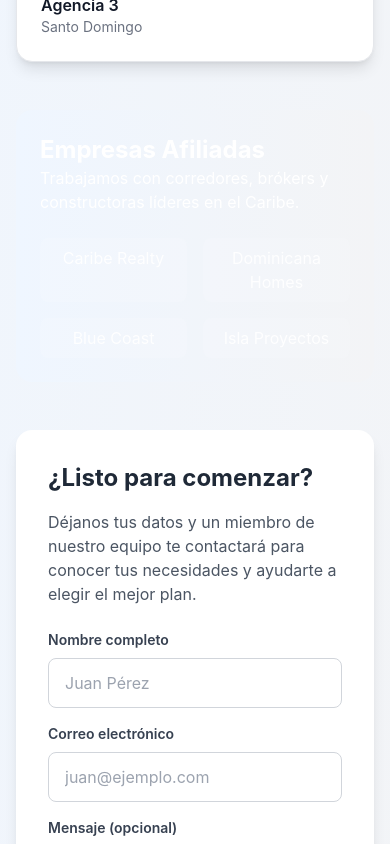
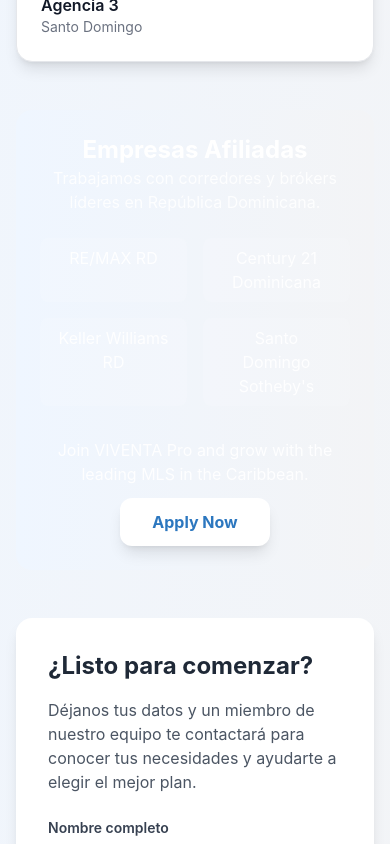
Before and after one commit to eduardoinoa18/viventa-rd, a Next.js app: page /professionals in a window 390 px wide. Shown: the part 2780-3624 px from the top of the page. Built offline with nearby package versions, Linux system fonts and the light colour scheme; no server answers.

Commit message:
feat(ui): refine success stories (no avatars), merge affiliates + CTA with Dominican brokers; remove Agents tab from sticky mobile nav

```diff
--- a/app/page.tsx
+++ b/app/page.tsx
@@ -305,12 +305,9 @@ export default function HomePage() {
             <div className="grid md:grid-cols-3 gap-6 md:gap-8">
               {/* Success Story 1 */}
               <div className="bg-gradient-to-br from-viventa-sand/50 to-white rounded-2xl p-6 shadow-lg border-2 border-viventa-turquoise/20 hover:border-viventa-turquoise/40 transition-all">
-                <div className="flex items-center gap-3 mb-4">
-                  <img src="/user-avatar-1.jpg" alt="María Torres" className="w-12 h-12 rounded-full object-cover border-2 border-viventa-turquoise" onError={(e) => { e.currentTarget.src = '/agent-placeholder.jpg' }} />
-                  <div>
-                    <h4 className="font-bold text-viventa-navy">María Torres</h4>
-                    <p className="text-sm text-gray-600">Santo Domingo</p>
-                  </div>
+                <div className="mb-3">
+                  <h4 className="font-bold text-viventa-navy">María Torres</h4>
+                  <p className="text-sm text-gray-600">Santo Domingo</p>
                 </div>
                 <div className="flex mb-3">
                   {[...Array(5)].map((_, i) => (
@@ -324,12 +321,9 @@ export default function HomePage() {
 
               {/* Success Story 2 */}
               <div className="bg-gradient-to-br from-viventa-sand/50 to-white rounded-2xl p-6 shadow-lg border-2 border-viventa-ocean/20 hover:border-viventa-ocean/40 transition-all">
-                <div className="flex items-center gap-3 mb-4">
-                  <img src="/user-avatar-2.jpg" alt="Carlos Méndez" className="w-12 h-12 rounded-full object-cover border-2 border-viventa-ocean" onError={(e) => { e.currentTarget.src = '/agent-placeholder.jpg' }} />
-                  <div>
-                    <h4 className="font-bold text-viventa-navy">Carlos Méndez</h4>
-                    <p className="text-sm text-gray-600">Punta Cana</p>
-                  </div>
+                <div className="mb-3">
+                  <h4 className="font-bold text-viventa-navy">Carlos Méndez</h4>
+                  <p className="text-sm text-gray-600">Punta Cana</p>
                 </div>
                 <div className="flex mb-3">
                   {[...Array(5)].map((_, i) => (
@@ -343,12 +337,9 @@ export default function HomePage() {
 
               {/* Success Story 3 */}
               <div className="bg-gradient-to-br from-viventa-sand/50 to-white rounded-2xl p-6 shadow-lg border-2 border-viventa-palm/20 hover:border-viventa-palm/40 transition-all">
-                <div className="flex items-center gap-3 mb-4">
-                  <img src="/user-avatar-3.jpg" alt="Ana Rodríguez" className="w-12 h-12 rounded-full object-cover border-2 border-viventa-palm" onError={(e) => { e.currentTarget.src = '/agent-placeholder.jpg' }} />
-                  <div>
-                    <h4 className="font-bold text-viventa-navy">Ana Rodríguez</h4>
-                    <p className="text-sm text-gray-600">Santiago</p>
-                  </div>
+                <div className="mb-3">
+                  <h4 className="font-bold text-viventa-navy">Ana Rodríguez</h4>
+                  <p className="text-sm text-gray-600">Santiago</p>
                 </div>
                 <div className="flex mb-3">
                   {[...Array(5)].map((_, i) => (
@@ -363,48 +354,29 @@ export default function HomePage() {
           </div>
         </section>
 
-        {/* Affiliated Companies */}
+        {/* Affiliated Companies + CTA */}
         <section className="bg-gradient-to-br from-viventa-navy to-viventa-ocean py-12 md:py-16">
           <div className="max-w-7xl mx-auto px-4">
             <div className="text-center mb-8">
               <h2 className="text-2xl md:text-3xl font-bold mb-3 text-white">Empresas Afiliadas</h2>
               <p className="text-viventa-sand/90 max-w-2xl mx-auto">
-                Trabajamos con las mejores compañías inmobiliarias de República Dominicana
+                Trabajamos con brókers líderes en República Dominicana
               </p>
             </div>
 
             <div className="grid grid-cols-2 md:grid-cols-4 gap-6 items-center">
-              <div className="bg-white rounded-xl p-6 flex items-center justify-center h-24 hover:scale-105 transition-transform shadow-lg">
-                <span className="font-bold text-xl text-gray-700">RE/MAX</span>
-              </div>
-              <div className="bg-white rounded-xl p-6 flex items-center justify-center h-24 hover:scale-105 transition-transform shadow-lg">
-                <span className="font-bold text-xl text-gray-700">Century 21</span>
-              </div>
-              <div className="bg-white rounded-xl p-6 flex items-center justify-center h-24 hover:scale-105 transition-transform shadow-lg">
-                <span className="font-bold text-xl text-gray-700">Coldwell Banker</span>
-              </div>
-              <div className="bg-white rounded-xl p-6 flex items-center justify-center h-24 hover:scale-105 transition-transform shadow-lg">
-                <span className="font-bold text-xl text-gray-700">Sotheby's</span>
-              </div>
+              <div className="bg-white rounded-xl p-6 flex items-center justify-center h-24 hover:scale-105 transition-transform shadow-lg"><span className="font-bold text-xl text-gray-700">RE/MAX RD</span></div>
+              <div className="bg-white rounded-xl p-6 flex items-center justify-center h-24 hover:scale-105 transition-transform shadow-lg"><span className="font-bold text-xl text-gray-700">Century 21 Dominicana</span></div>
+              <div className="bg-white rounded-xl p-6 flex items-center justify-center h-24 hover:scale-105 transition-transform shadow-lg"><span className="font-bold text-xl text-gray-700">Keller Williams RD</span></div>
+              <div className="bg-white rounded-xl p-6 flex items-center justify-center h-24 hover:scale-105 transition-transform shadow-lg"><span className="font-bold text-xl text-gray-700">Santo Domingo Sotheby's</span></div>
             </div>
 
-            <div className="text-center mt-8">
-              <p className="text-viventa-sand mb-4">¿Tu empresa quiere unirse a VIVENTA?</p>
-              <a
-                href="/contact"
-                className="inline-flex items-center gap-2 px-6 py-3 bg-white text-viventa-ocean rounded-xl font-bold hover:bg-viventa-sand transition-all shadow-lg"
-              >
-                Contáctanos →
-              </a>
+            <div className="text-center mt-10">
+              <h3 className="text-xl font-semibold text-white mb-2">¿Eres agente, bróker o desarrollador?</h3>
+              <p className="text-viventa-sand/90 mb-4">Únete a VIVENTA Pro y potencia tu negocio inmobiliario.</p>
+              <a href="/profesionales" className="inline-block px-8 py-3 bg-white text-viventa-ocean font-bold rounded-xl shadow-lg hover:scale-105 transition-all">Descubre VIVENTA para Profesionales</a>
             </div>
           </div>
-        </section>
-
-        {/* CTA Section */}
-        <section className="bg-gradient-to-r from-viventa-turquoise to-viventa-teal py-12 text-white text-center">
-          <h2 className="text-2xl md:text-3xl font-bold mb-3">¿Eres agente o desarrollador?</h2>
-          <p className="mb-6 text-lg">Únete a VIVENTA PRO y lleva tu carrera al siguiente nivel.</p>
-          <a href="/profesionales" className="inline-block px-8 py-3 bg-white text-viventa-ocean font-bold rounded-xl shadow-lg hover:scale-105 transition-all">Descubre VIVENTA para Profesionales</a>
         </section>
       </main>
       <Footer />
--- a/app/profesionales/page.tsx
+++ b/app/profesionales/page.tsx
@@ -145,12 +145,9 @@ export default function ProfesionalesLanding() {
             <div className="grid md:grid-cols-3 gap-6 md:gap-8">
               {/* Professional Story 1 */}
               <div className="bg-gradient-to-br from-viventa-sand/50 to-white rounded-2xl p-6 shadow-lg border-2 border-viventa-turquoise/20 hover:border-viventa-turquoise/40 transition-all">
-                <div className="flex items-center gap-3 mb-4">
-                  <img src="/agent1.jpg" alt="Roberto Sánchez" className="w-12 h-12 rounded-full object-cover border-2 border-viventa-turquoise" onError={(e) => { e.currentTarget.src = '/agent-placeholder.jpg' }} />
-                  <div>
+                <div className="mb-3">
                   <h4 className="font-bold text-viventa-navy">Roberto Sánchez</h4>
                   <p className="text-sm text-gray-600">Agente Top • Santo Domingo</p>
-                  </div>
                 </div>
                 <div className="flex mb-3">
                   {[...Array(5)].map((_, i) => (
@@ -164,12 +161,9 @@ export default function ProfesionalesLanding() {
 
               {/* Professional Story 2 */}
               <div className="bg-gradient-to-br from-viventa-sand/50 to-white rounded-2xl p-6 shadow-lg border-2 border-viventa-ocean/20 hover:border-viventa-ocean/40 transition-all">
-                <div className="flex items-center gap-3 mb-4">
-                  <img src="/agent2.jpg" alt="Patricia Jiménez" className="w-12 h-12 rounded-full object-cover border-2 border-viventa-ocean" onError={(e) => { e.currentTarget.src = '/agent-placeholder.jpg' }} />
-                  <div>
+                <div className="mb-3">
                   <h4 className="font-bold text-viventa-navy">Patricia Jiménez</h4>
                   <p className="text-sm text-gray-600">Broker • Punta Cana</p>
-                  </div>
                 </div>
                 <div className="flex mb-3">
                   {[...Array(5)].map((_, i) => (
@@ -183,12 +177,9 @@ export default function ProfesionalesLanding() {
 
               {/* Professional Story 3 */}
               <div className="bg-gradient-to-br from-viventa-sand/50 to-white rounded-2xl p-6 shadow-lg border-2 border-viventa-palm/20 hover:border-viventa-palm/40 transition-all">
-                <div className="flex items-center gap-3 mb-4">
-                  <img src="/agent3.jpg" alt="Miguel Fernández" className="w-12 h-12 rounded-full object-cover border-2 border-viventa-palm" onError={(e) => { e.currentTarget.src = '/agent-placeholder.jpg' }} />
-                  <div>
+                <div className="mb-3">
                   <h4 className="font-bold text-viventa-navy">Miguel Fernández</h4>
                   <p className="text-sm text-gray-600">Desarrollador • Santiago</p>
-                  </div>
                 </div>
                 <div className="flex mb-3">
                   {[...Array(5)].map((_, i) => (
@@ -214,18 +205,10 @@ export default function ProfesionalesLanding() {
             </div>
 
             <div className="grid grid-cols-2 md:grid-cols-4 gap-6 items-center mb-8">
-              <div className="bg-white rounded-xl p-6 flex items-center justify-center h-24 hover:scale-105 transition-transform shadow-lg">
-                <span className="font-bold text-xl text-gray-700">RE/MAX</span>
-              </div>
-              <div className="bg-white rounded-xl p-6 flex items-center justify-center h-24 hover:scale-105 transition-transform shadow-lg">
-                <span className="font-bold text-xl text-gray-700">Century 21</span>
-              </div>
-              <div className="bg-white rounded-xl p-6 flex items-center justify-center h-24 hover:scale-105 transition-transform shadow-lg">
-                <span className="font-bold text-xl text-gray-700">Coldwell Banker</span>
-              </div>
-              <div className="bg-white rounded-xl p-6 flex items-center justify-center h-24 hover:scale-105 transition-transform shadow-lg">
-                <span className="font-bold text-xl text-gray-700">Sotheby's</span>
-              </div>
+              <div className="bg-white rounded-xl p-6 flex items-center justify-center h-24 hover:scale-105 transition-transform shadow-lg"><span className="font-bold text-xl text-gray-700">RE/MAX RD</span></div>
+              <div className="bg-white rounded-xl p-6 flex items-center justify-center h-24 hover:scale-105 transition-transform shadow-lg"><span className="font-bold text-xl text-gray-700">Century 21 Dominicana</span></div>
+              <div className="bg-white rounded-xl p-6 flex items-center justify-center h-24 hover:scale-105 transition-transform shadow-lg"><span className="font-bold text-xl text-gray-700">Keller Williams RD</span></div>
+              <div className="bg-white rounded-xl p-6 flex items-center justify-center h-24 hover:scale-105 transition-transform shadow-lg"><span className="font-bold text-xl text-gray-700">Santo Domingo Sotheby's</span></div>
             </div>
 
             <div className="text-center">
@@ -240,21 +223,7 @@ export default function ProfesionalesLanding() {
           </div>
         </section>
 
-        {/* CTA Section */}
-        <section className="bg-gradient-to-r from-viventa-turquoise to-viventa-teal py-16 px-4">
-          <div className="max-w-4xl mx-auto text-center text-white">
-            <h2 className="text-3xl font-bold mb-4">¿Listo para llevar tu negocio al siguiente nivel?</h2>
-            <p className="text-lg mb-8">Únete a los profesionales inmobiliarios que ya confían en VIVENTA</p>
-            <div className="flex flex-col sm:flex-row gap-4 justify-center">
-              <a href="/apply" className="px-8 py-4 bg-white text-viventa-ocean font-bold rounded-xl shadow-lg hover:scale-105 transition-all">
-                Solicitar Acceso Ahora
-              </a>
-              <a href="/contact" className="px-8 py-4 bg-transparent border-2 border-white text-white font-bold rounded-xl hover:bg-white/10 transition-all">
-                Hablar con un Asesor
-              </a>
-            </div>
-          </div>
-        </section>
+        {/* CTA merged into affiliates section above to avoid repetition */}
       </main>
       <Footer />
     </div>
--- a/app/professionals/page.tsx
+++ b/app/professionals/page.tsx
@@ -119,19 +119,23 @@ export default function ProfessionalsPage(){
           </div>
         </section>
 
-        {/* Affiliated Companies Banner */}
+        {/* Affiliated Companies + CTA */}
         <section className="mb-12">
           <div className="rounded-2xl bg-gradient-to-r from-viventa-turquoise-500 to-viventa-ocean-500 p-6 md:p-8 text-white">
-            <div className="flex flex-col md:flex-row md:items-center md:justify-between gap-6">
-              <div>
+            <div className="flex flex-col gap-6">
+              <div className="text-center">
                 <h3 className="text-2xl font-bold">Empresas Afiliadas</h3>
-                <p className="text-viventa-sand-50/90">Trabajamos con corredores, brókers y constructoras líderes en el Caribe.</p>
+                <p className="text-white/85">Trabajamos con corredores y brókers líderes en República Dominicana.</p>
               </div>
               <div className="grid grid-cols-2 sm:grid-cols-4 gap-4 text-center text-white/90">
-                <div className="bg-white/10 rounded-lg px-4 py-2">Caribe Realty</div>
-                <div className="bg-white/10 rounded-lg px-4 py-2">Dominicana Homes</div>
-                <div className="bg-white/10 rounded-lg px-4 py-2">Blue Coast</div>
-                <div className="bg-white/10 rounded-lg px-4 py-2">Isla Proyectos</div>
+                <div className="bg-white/10 rounded-lg px-4 py-2">RE/MAX RD</div>
+                <div className="bg-white/10 rounded-lg px-4 py-2">Century 21 Dominicana</div>
+                <div className="bg-white/10 rounded-lg px-4 py-2">Keller Williams RD</div>
+                <div className="bg-white/10 rounded-lg px-4 py-2">Santo Domingo Sotheby's</div>
+              </div>
+              <div className="text-center mt-2">
+                <p className="text-white/90 mb-3">Join VIVENTA Pro and grow with the leading MLS in the Caribbean.</p>
+                <a href="/apply" className="inline-block px-8 py-3 bg-white text-viventa-ocean font-bold rounded-xl shadow-lg hover:scale-105 transition-all">Apply Now</a>
               </div>
             </div>
           </div>
@@ -199,17 +203,7 @@ export default function ProfessionalsPage(){
           </div>
         </section>
 
-        {/* CTA Section */}
-        <section className="mt-12">
-          <div className="rounded-2xl bg-gradient-to-r from-viventa-sunset-400 to-viventa-palm-500 p-8 text-white text-center">
-            <h2 className="text-3xl font-bold mb-2">Únete a VIVENTA Pro</h2>
-            <p className="mb-6 text-white/90">Impulsa tu equipo con herramientas MLS modernas y colaboración real.</p>
-            <div className="flex flex-col sm:flex-row gap-3 justify-center">
-              <a href="/apply" className="px-6 py-3 rounded-xl bg-white text-viventa-palm-700 font-semibold hover:bg-white/90">Solicitar Acceso</a>
-              <a href="https://wa.me/18095551234" target="_blank" rel="noopener noreferrer" className="px-6 py-3 rounded-xl bg-black/20 text-white font-semibold hover:bg-black/30">Habla con nosotros</a>
-            </div>
-          </div>
-        </section>
+        {/* CTA merged with affiliates above to avoid repetition */}
       </div>
     </div>
   )
```
Also changed, not shown: components/BottomNav.tsx (+0 -12 lines). Lines whose indentation alone changed are shown as unchanged.
